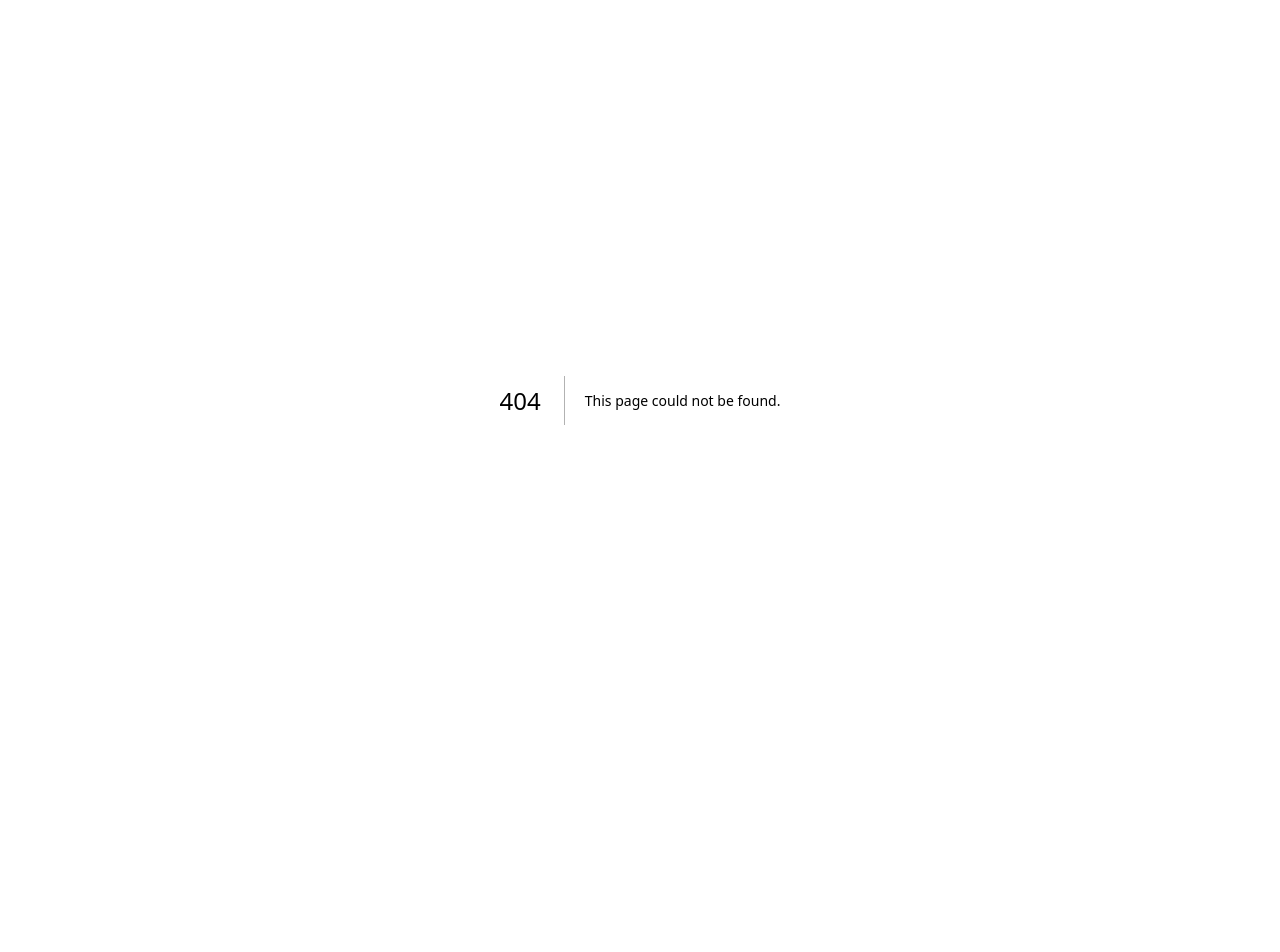
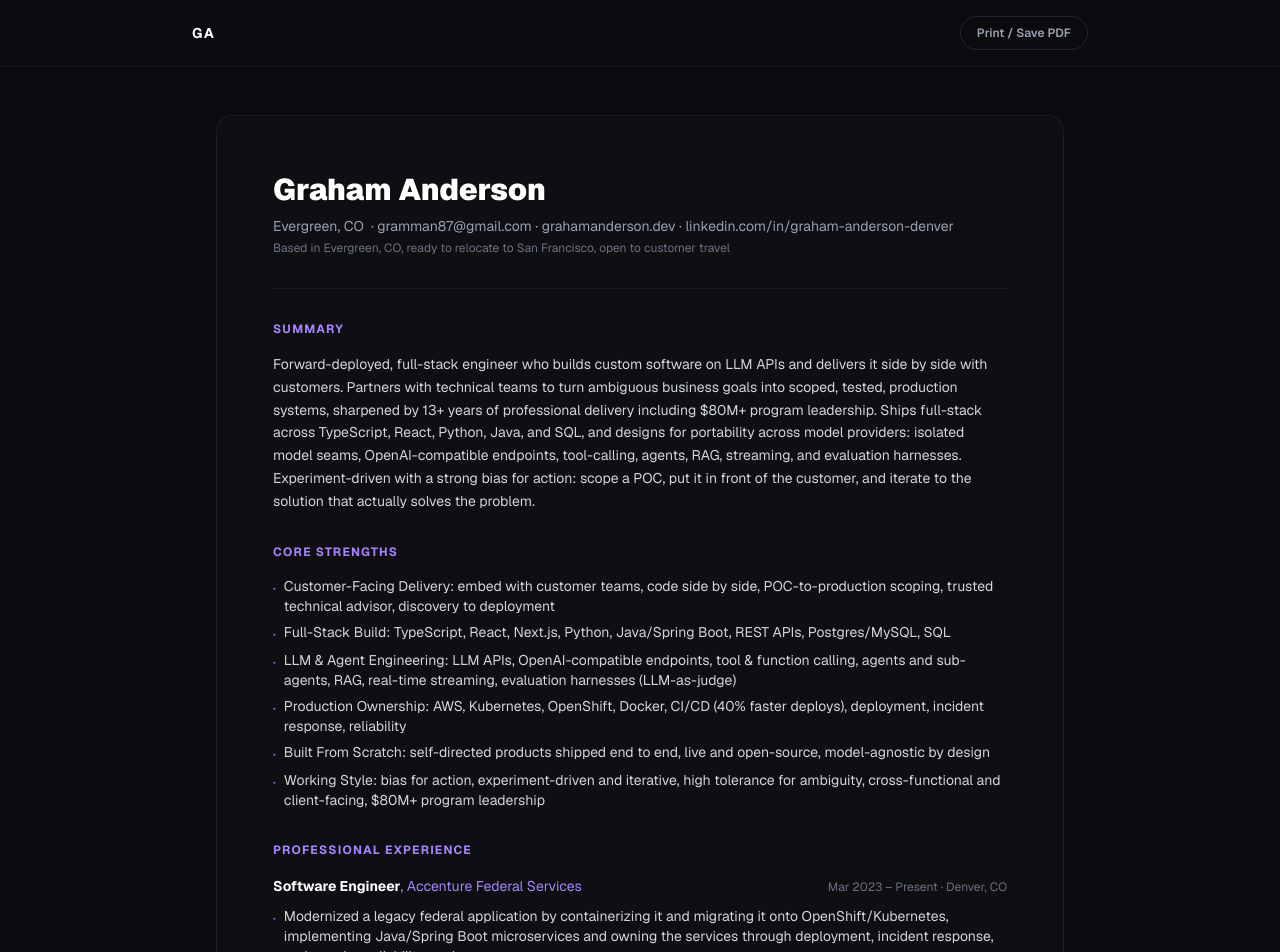
Before and after one commit to Gramman87/portfolio, a Next.js app: page /resume/openai-fde in a window 1280 px wide. Before the commit this address had no page. Shown: the top 952 px of the page. Before the commit the page ends 800 px from the top, so only its background shows below. Built offline with nearby package versions, Linux system fonts and the light colour scheme.

Commit message:
Add OpenAI FDE variant (model-agnostic reframe, OpenAI-compatible-endpoint forward); list in /docs

```diff
--- /dev/null
+++ b/app/cover-letter/openai-fde/page.tsx
@@ -0,0 +1,20 @@
+import type { Metadata } from "next";
+import LetterDoc from "@/components/LetterDoc";
+
+export const metadata: Metadata = {
+  title: "Cover Letter (OpenAI FDE) | Graham Anderson",
+};
+
+export default function OpenAiFdeCoverLetter() {
+  return (
+    <LetterDoc
+      greeting="Dear OpenAI Hiring Team,"
+      paragraphs={[
+        "I'm applying for the Forward Deployed Software Engineer role in San Francisco. Turning research breakthroughs into production systems by building custom software on your APIs, side by side with a customer's engineers, is the work I most want to do. I build full-stack applications on LLM APIs, I've spent years partnering with customers and client teams to turn ambiguous goals into shipped software, and I design for portability across model providers rather than locking to one.",
+        "The heart of this role is embedding with customers and coding to production alongside them. That's the arc I run. At Accenture Federal Services I work hands-on with client technical teams, translate fuzzy requirements into scoped work, and own what I build through deployment, incident response, and reliability. On my own initiative I've shipped a series of LLM applications end to end, each live or open-source: a full-stack agent service that exposes an OpenAI-compatible /v1/chat/completions endpoint and streams tool calls and tokens to a React UI, a multi-agent orchestration system with an LLM-as-judge evaluation harness, a tool-calling operations agent, and a retrieval-augmented assistant. I build across the stack with TypeScript, React, Python, and SQL over Postgres and MySQL.",
+        "I bring a bias for action and an experiment-driven style: scope a POC, put it in front of the customer, iterate to the solution that actually solves their problem. My model-agnostic architecture (an isolated model seam and OpenAI-compatible surfaces) means I plug into whatever API best fits the job. And I build products from scratch, which is exactly what shipping custom customer solutions demands. Behind all of it are 13+ years of professional delivery, including $80M+ program leadership, so I bring the stakeholder judgment and ownership that trusted-advisor work requires.",
+        "I'm based in Evergreen, CO and ready to relocate to San Francisco for the hybrid schedule, and I'm glad to travel to customer sites. I'd welcome the chance to talk about turning OpenAI's capabilities into production wins for your customers. Thank you for your consideration.",
+      ]}
+    />
+  );
+}
--- a/app/docs/page.tsx
+++ b/app/docs/page.tsx
@@ -47,6 +47,13 @@ const groups = [
     resume: "/resume/amazon",
     cover: "/cover-letter/amazon",
     posting: "https://www.amazon.jobs/jobs/10471633",
+  },
+  {
+    label: "OpenAI: Forward Deployed Software Engineer (SF)",
+    note: "Customer-facing, build custom solutions on LLM APIs. MODEL-AGNOSTIC reframe (not Claude-forward): foregrounds OpenAI-compatible endpoint, generic LLM/agent terms. SF hybrid + relocation. Note: JD asks 7+ yrs SWE (he's ~4.5), tenure stretch.",
+    resume: "/resume/openai-fde",
+    cover: "/cover-letter/openai-fde",
+    posting: "https://jobs.ashbyhq.com/openai/00207abc-49b7-465c-a219-f7c1140f8047",
   },
 ];
 
--- /dev/null
+++ b/app/resume/openai-fde/page.tsx
@@ -0,0 +1,31 @@
+import type { Metadata } from "next";
+import ResumeDoc from "@/components/ResumeDoc";
+
+export const metadata: Metadata = {
+  title: "Resume (OpenAI FDE) | Graham Anderson",
+};
+
+export default function OpenAiFdeResume() {
+  return (
+    <ResumeDoc
+      aiSectionTitle="LLM & Agent Engineering: Independent Work"
+      locationLine="Based in Evergreen, CO, ready to relocate to San Francisco, open to customer travel"
+      summary="Forward-deployed, full-stack engineer who builds custom software on LLM APIs and delivers it side by side with customers. Partners with technical teams to turn ambiguous business goals into scoped, tested, production systems, sharpened by 13+ years of professional delivery including $80M+ program leadership. Ships full-stack across TypeScript, React, Python, Java, and SQL, and designs for portability across model providers: isolated model seams, OpenAI-compatible endpoints, tool-calling, agents, RAG, streaming, and evaluation harnesses. Experiment-driven with a strong bias for action: scope a POC, put it in front of the customer, and iterate to the solution that actually solves the problem."
+      strengths={[
+        "Customer-Facing Delivery: embed with customer teams, code side by side, POC-to-production scoping, trusted technical advisor, discovery to deployment",
+        "Full-Stack Build: TypeScript, React, Next.js, Python, Java/Spring Boot, REST APIs, Postgres/MySQL, SQL",
+        "LLM & Agent Engineering: LLM APIs, OpenAI-compatible endpoints, tool & function calling, agents and sub-agents, RAG, real-time streaming, evaluation harnesses (LLM-as-judge)",
+        "Production Ownership: AWS, Kubernetes, OpenShift, Docker, CI/CD (40% faster deploys), deployment, incident response, reliability",
+        "Built From Scratch: self-directed products shipped end to end, live and open-source, model-agnostic by design",
+        "Working Style: bias for action, experiment-driven and iterative, high tolerance for ambiguity, cross-functional and client-facing, $80M+ program leadership",
+      ]}
+      aiWork={[
+        "Spring Boot MCP Agent (github.com/Gramman87/spring-mcp-agent): a full-stack service exposing an OpenAI-compatible /v1/chat/completions endpoint and running a streaming agent that discovers and calls tools in a loop, fronted by a React/TypeScript UI that renders tool calls and tokens in real time, with a JUnit suite. The model seam is isolated so any provider's tool-use loop drops straight in.",
+        "Portfolio Analyst Sub-Agent System (github.com/Gramman87/fs-analyst-agent): a Python project where a lead model orchestrates three specialist sub-agents via tool-use and synthesizes a decision-grade memo, backed by an LLM-as-judge evaluation harness scoring routing, coverage, and quality, with prompt caching and cache-hit telemetry.",
+        "HR Operations Agent and RAG Knowledge Agent: personal full-stack projects, a tool-calling operations agent (8 tools, sub-3-second responses) and a retrieval assistant with real relevance scoring and inline citations. Live and open-source.",
+        "The throughline is production-shaped, model-agnostic LLM engineering: API integration, evaluation, streaming, and end-to-end delivery, built to be tested and portable rather than tied to a single provider.",
+        "Use agentic coding tools daily and translate fuzzy requirements into scoped, tested work, the discovery-to-deployment arc this role runs alongside customers.",
+      ]}
+    />
+  );
+}
```
